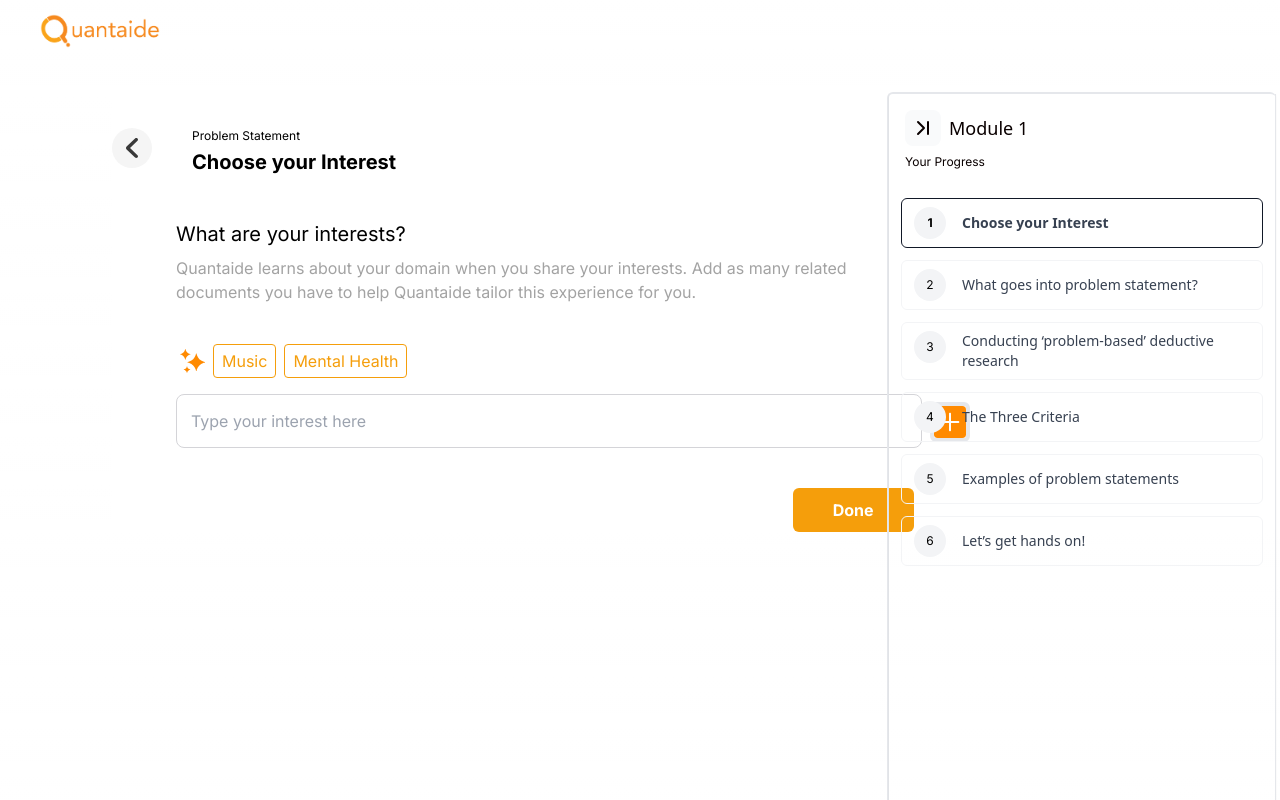
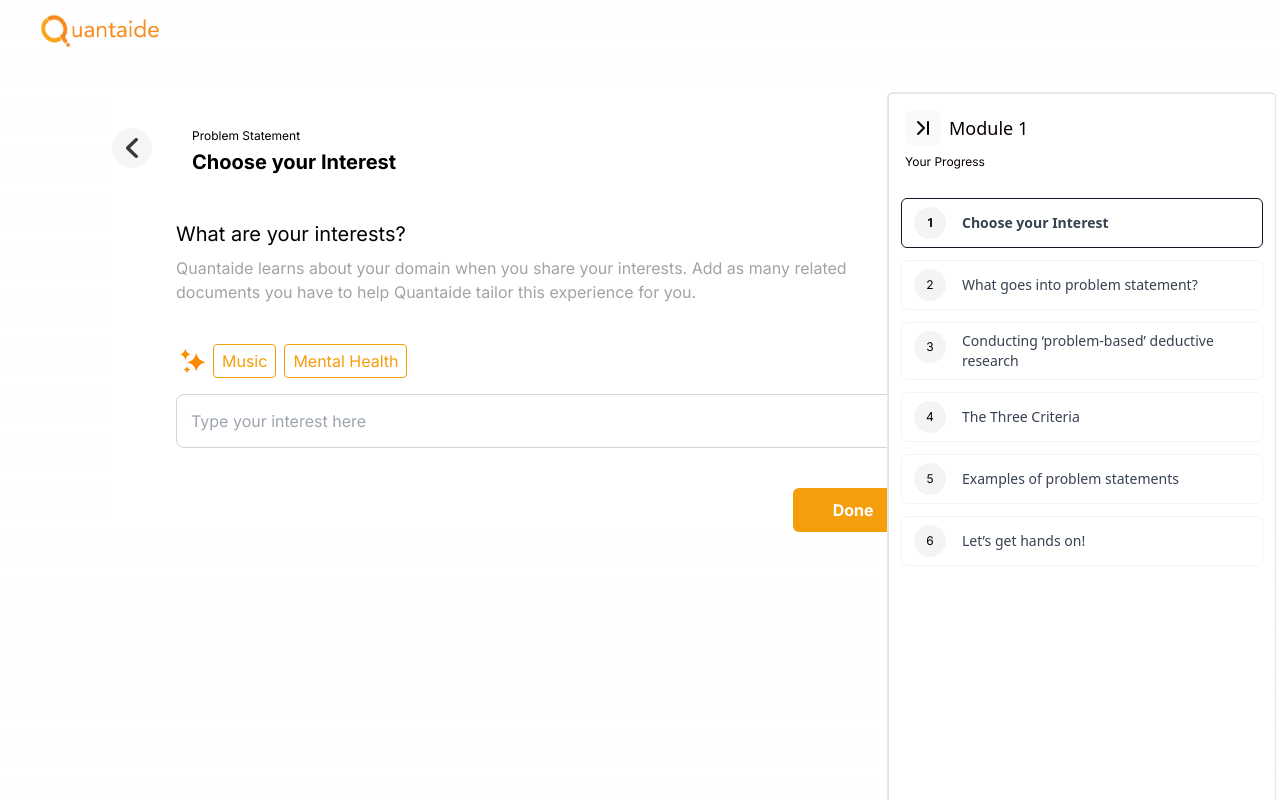
Before and after one commit to M-Chirag/quantaide-web-app, a Next.js app: page /module1/stage1 in a window 1280 px wide. Shown: the top 800 px of the page. Built offline with nearby package versions, Linux system fonts and the light colour scheme.

Commit message:
Update Sidebar.jsx

```diff
--- a/src/app/module1/Sidebar.jsx
+++ b/src/app/module1/Sidebar.jsx
@@ -9,7 +9,7 @@
 export function Sidebar({ moduleNumber, children }) {
   const [expanded, setExpanded] = useState(true);
   return (
-    <aside className={`h-screen fixed right-1 rounded-md border-l-2 border-t-2 ${expanded ? '' : 'hover:bg-amber-500'}`}>
+    <aside className={`h-screen fixed right-1 rounded-md bg-white border-l-2 border-t-2 ${expanded ? '' : 'hover:bg-amber-500'}`}>
       <nav className='h-full flex flex-col border-r shadow-sm'>
         <div className='p-4 flex justify-between items-start'>
           <div
```
